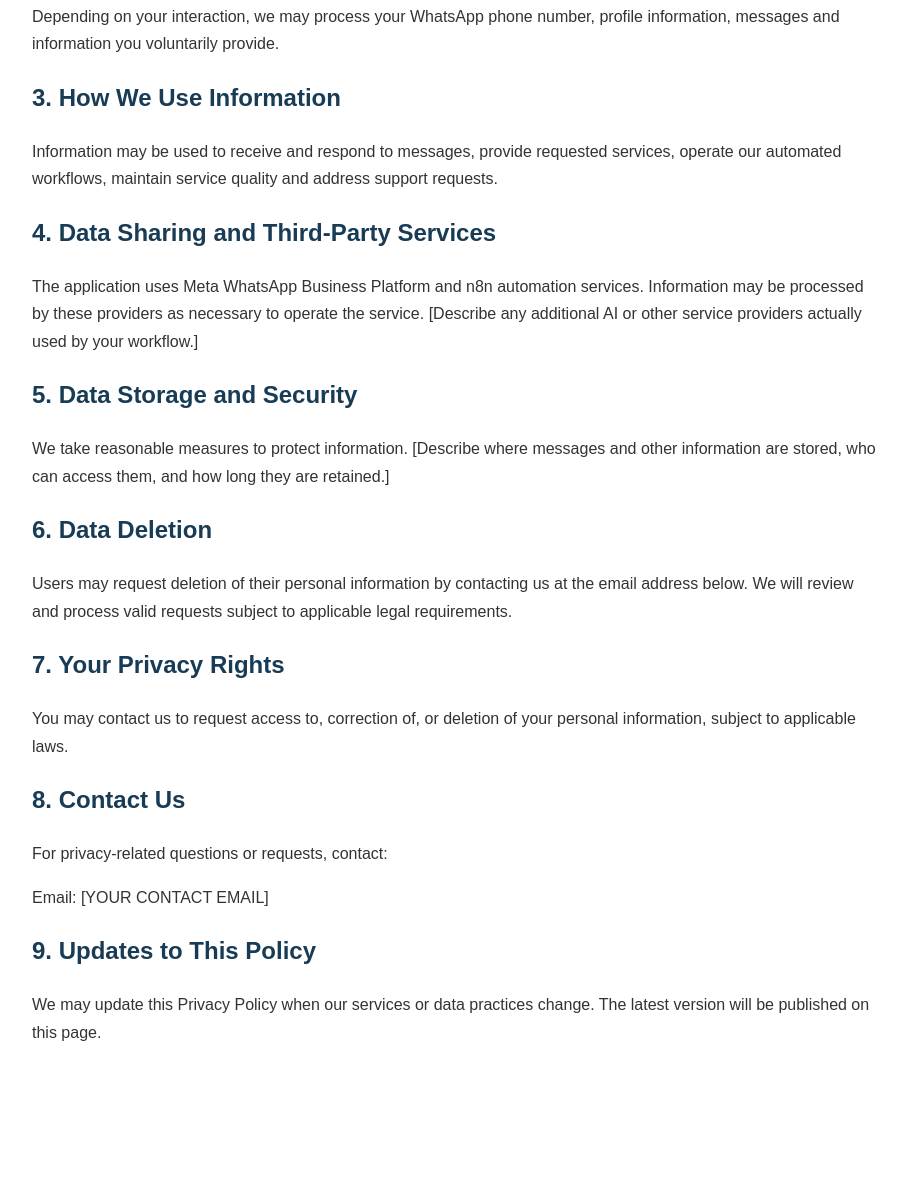
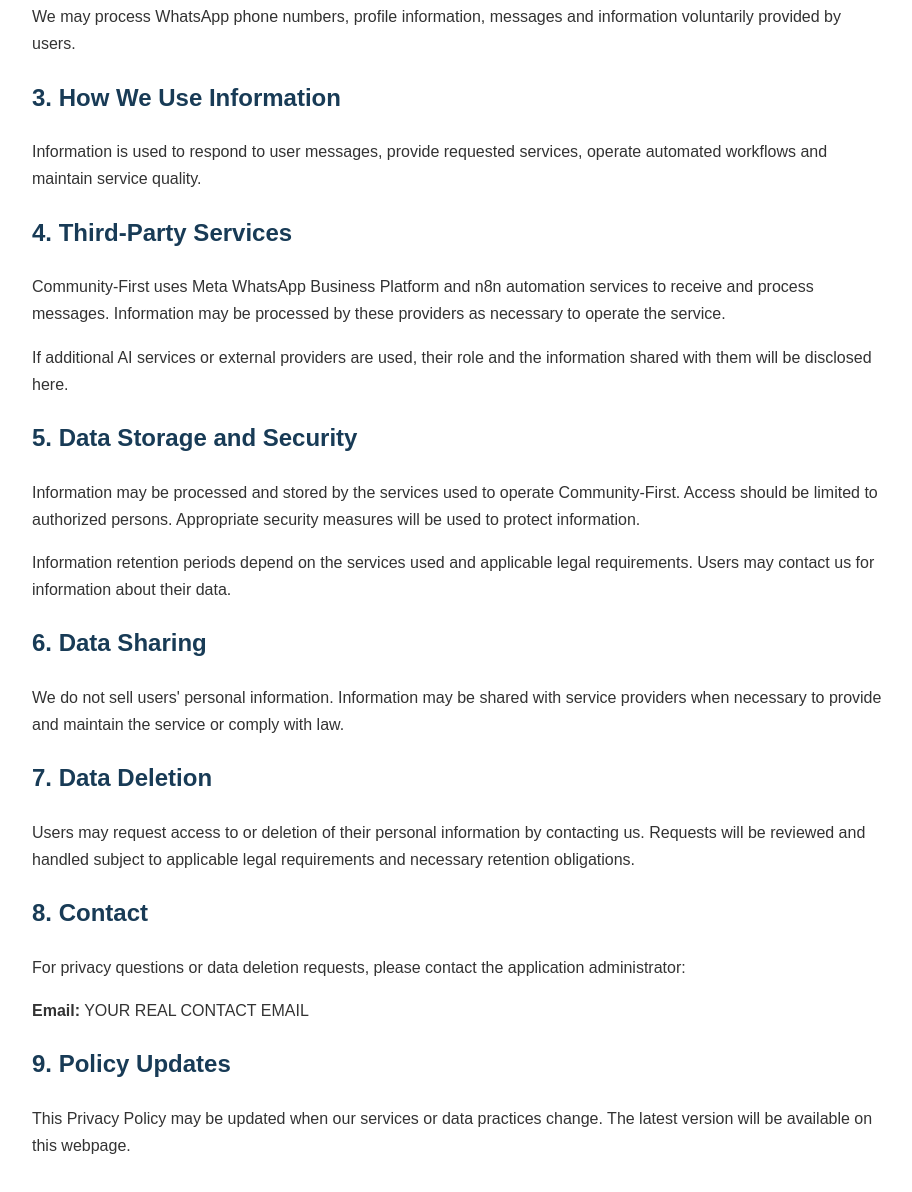
Before and after one commit to pooja-prasannakumar/community-first-privacy, a plain HTML site: page index.html in a window 1280 px wide. Shown: the part 440-1632 px from the top of the page, without its empty margins (183-1095 px from the left). Before the commit the page ends 1562 px from the top, so only its background shows below. Drawn offline with Linux system fonts and the light colour scheme.

Commit message:
Revise Privacy Policy content and structure
Updated the Privacy Policy with new sections and revised content.

```diff
--- a/index.html
+++ b/index.html
@@ -4,7 +4,7 @@
 <head>
 <meta charset="UTF-8">
 <meta name="viewport" content="width=device-width, initial-scale=1.0">
-  <title>Privacy Policy | Community-First</title>
+<title>Privacy Policy - Community-First</title>
 <style>
 body {
   font-family: Arial, sans-serif;
@@ -18,73 +18,85 @@
 </style>
 </head>
 <body>
+
 <h1>Privacy Policy</h1>
 <p><strong>Application:</strong> Community-First</p>
-  <p><strong>Effective date:</strong> November 18, 2026</p>
+<p><strong>Effective date:</strong> November 19, 2026</p>
 
 <h2>1. Introduction</h2>
 <p>
 Community-First respects your privacy. This policy explains
-    how information is collected, used, processed and protected
-    when you interact with our WhatsApp Business application.
+how information is handled when you communicate with our
+WhatsApp Business application.
 </p>
 
 <h2>2. Information We Collect</h2>
 <p>
-    Depending on your interaction, we may process your WhatsApp
-    phone number, profile information, messages and information
-    you voluntarily provide.
+We may process WhatsApp phone numbers, profile information,
+messages and information voluntarily provided by users.
 </p>
 
 <h2>3. How We Use Information</h2>
 <p>
-    Information may be used to receive and respond to messages,
-    provide requested services, operate our automated workflows,
-    maintain service quality and address support requests.
+Information is used to respond to user messages, provide
+requested services, operate automated workflows and
+maintain service quality.
 </p>
 
-  <h2>4. Data Sharing and Third-Party Services</h2>
+<h2>4. Third-Party Services</h2>
 <p>
-    The application uses Meta WhatsApp Business Platform and
-    n8n automation services. Information may be processed by
-    these providers as necessary to operate the service.
-    [Describe any additional AI or other service providers
-    actually used by your workflow.]
+Community-First uses Meta WhatsApp Business Platform and
+n8n automation services to receive and process messages.
+Information may be processed by these providers as
+necessary to operate the service.
+</p>
+<p>
+If additional AI services or external providers are used,
+their role and the information shared with them will be
+disclosed here.
 </p>
 
 <h2>5. Data Storage and Security</h2>
 <p>
-    We take reasonable measures to protect information.
-    [Describe where messages and other information are stored,
-    who can access them, and how long they are retained.]
+Information may be processed and stored by the services
+used to operate Community-First. Access should be limited
+to authorized persons. Appropriate security measures
+will be used to protect information.
+</p>
+<p>
+Information retention periods depend on the services
+used and applicable legal requirements. Users may
+contact us for information about their data.
 </p>
 
-  <h2>6. Data Deletion</h2>
+<h2>6. Data Sharing</h2>
 <p>
-    Users may request deletion of their personal information
-    by contacting us at the email address below.
-    We will review and process valid requests subject to
-    applicable legal requirements.
+We do not sell users' personal information. Information
+may be shared with service providers when necessary
+to provide and maintain the service or comply with law.
 </p>
 
-  <h2>7. Your Privacy Rights</h2>
+<h2>7. Data Deletion</h2>
 <p>
-    You may contact us to request access to, correction of,
-    or deletion of your personal information, subject to
-    applicable laws.
+Users may request access to or deletion of their personal
+information by contacting us. Requests will be reviewed
+and handled subject to applicable legal requirements
+and necessary retention obligations.
 </p>
 
-  <h2>8. Contact Us</h2>
+<h2>8. Contact</h2>
 <p>
-    For privacy-related questions or requests, contact:
+For privacy questions or data deletion requests,
+please contact the application administrator:
 </p>
-  <p>Email: [YOUR CONTACT EMAIL]</p>
+<p><strong>Email:</strong> YOUR REAL CONTACT EMAIL</p>
 
-  <h2>9. Updates to This Policy</h2>
+<h2>9. Policy Updates</h2>
 <p>
-    We may update this Privacy Policy when our services
+This Privacy Policy may be updated when our services
 or data practices change. The latest version will
-    be published on this page.
+be available on this webpage.
 </p>
+
 </body>
 </html>
```
Lines whose indentation alone changed are shown as unchanged.
